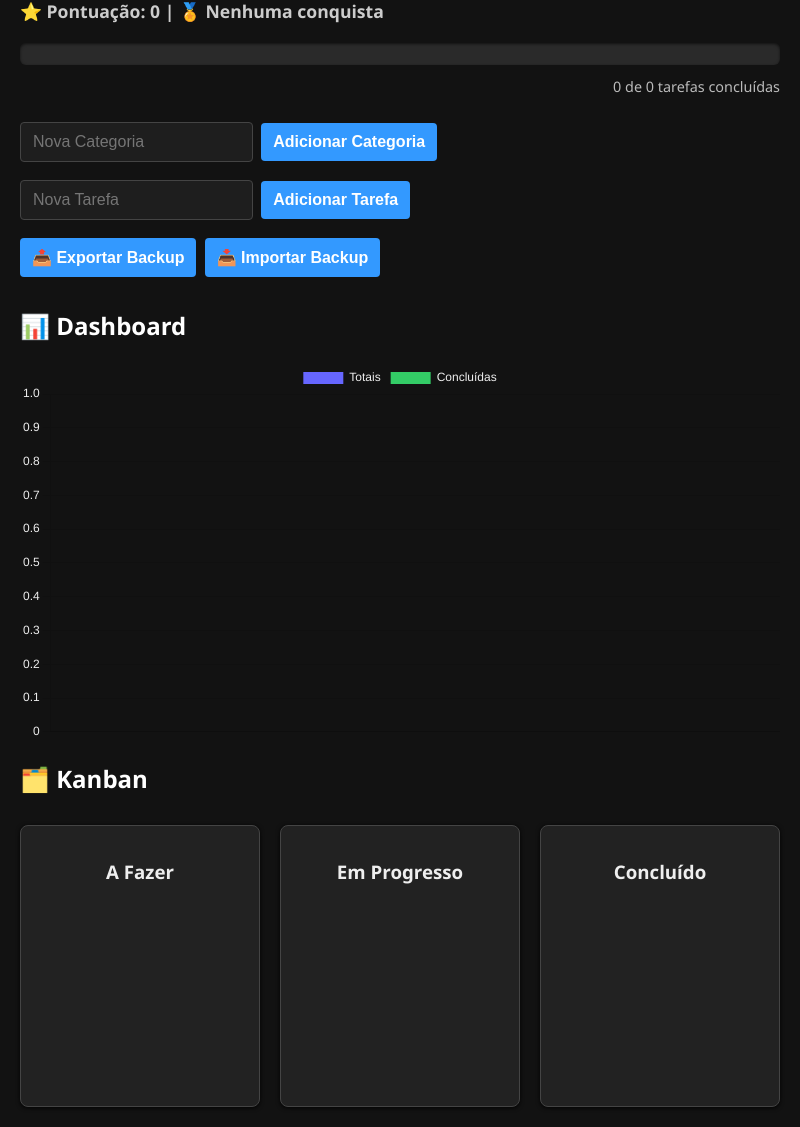
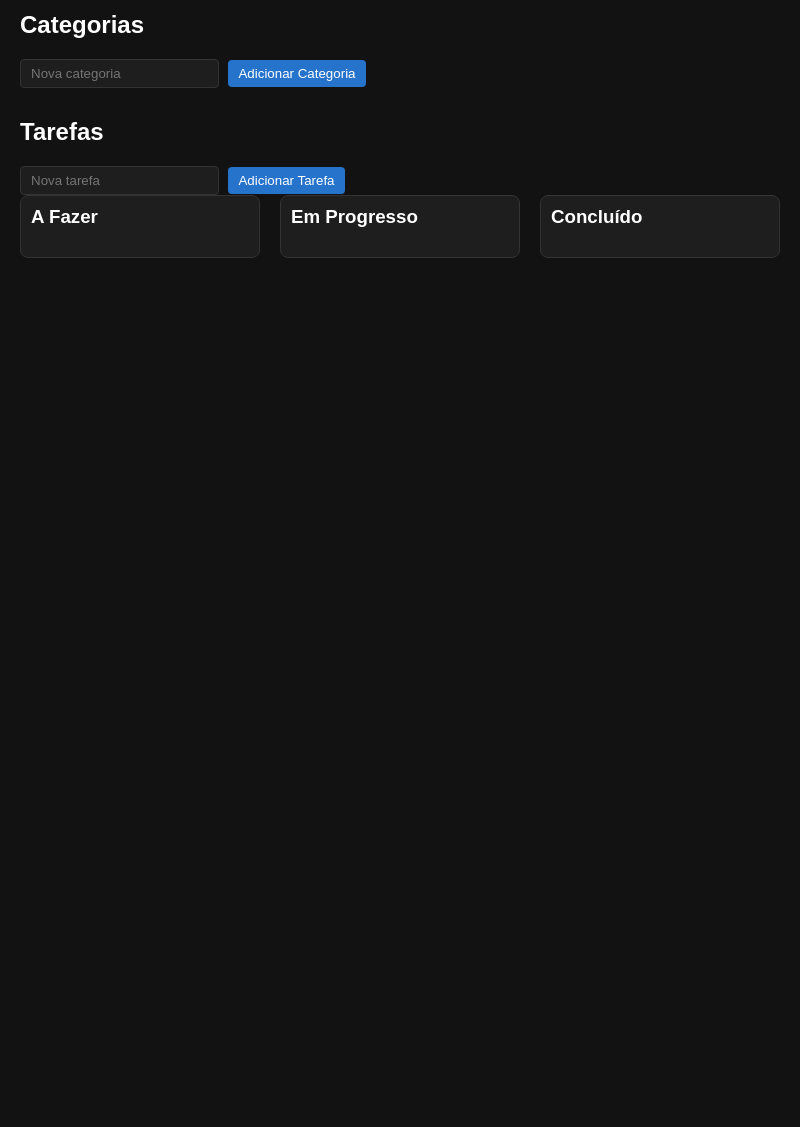
Before and after one commit to zrpires/checkListEstudos, an Electron app: page index.html in a window 800 px wide. Shown: the part 87-1214 px from the top of the page. After the commit the page ends 800 px from the top, so only its background shows below. Drawn offline with nearby package versions, Linux system fonts and the light colour scheme.

Commit message:
Commit 01

```diff
--- a/index.html
+++ b/index.html
@@ -5,48 +5,24 @@
   <meta name="viewport" content="width=device-width, initial-scale=1.0">
   <title>CheckList do Zé</title>
   <link rel="stylesheet" href="./style.css">
-  <script src="https://cdn.jsdelivr.net/npm/chart.js"></script>
+
 </head>
 <body>
-  <h1>✅ CheckList do Zé</h1>
+  <h1>CheckList do Zé</h1>
 
-  <div class="score-board">
-    ⭐ Pontuação: <span id="score">0</span> | 🏅 <span id="achievements">Nenhuma conquista</span>
+  <div class="section">
+    <h2>Categorias</h2>
+    <input id="newCategory" placeholder="Nova categoria">
+    <button onclick="addCategory()">Adicionar Categoria</button>
+    <ul id="categoryList" class="category-list"></ul>
   </div>
 
-  <div class="progress-bar">
-    <div id="progressFill"></div>
+  <div class="section">
+    <h2>Tarefas</h2>
+    <input id="newTask" placeholder="Nova tarefa">
+    <button onclick="addTask()">Adicionar Tarefa</button>
+    <div id="kanbanBoard"></div>
   </div>
-  <small id="progressText"></small>
-
-  <div class="category">
-    <input type="text" id="categoryInput" placeholder="Nova Categoria">
-    <button onclick="addCategory()">Adicionar Categoria</button>
-  </div>
-  <div id="categoryList"></div>
-
-  <div class="task-form">
-    <input type="text" id="taskInput" placeholder="Nova Tarefa">
-    <button onclick="addTask()">Adicionar Tarefa</button>
-  </div>
-
-  <div id="taskList"></div>
-
-  <button onclick="exportBackup()">📤 Exportar Backup</button>
-  <button onclick="importBackup()">📥 Importar Backup</button>
-  <input type="file" id="importFile" style="display:none">
-
-  <h2>📊 Dashboard</h2>
-  <canvas id="taskChart" width="400" height="200"></canvas>
-
-  <h2>🗂️ Kanban</h2>
-  <div class="kanban">
-    <div class="column" id="todo"><h3>📋 A Fazer</h3></div>
-    <div class="column" id="inprogress"><h3>⚙️ Em Progresso</h3></div>
-    <div class="column" id="done"><h3>✅ Concluído</h3></div>
-  </div>
-
-  <audio id="completeSound" src="complete.mp3"></audio>
 
   <script src="./script.js"></script>
 </body>
--- a/script.js
+++ b/script.js
@@ -1,60 +1,49 @@
-let tasks = JSON.parse(localStorage.getItem("tasks")) || [];
-let categories = JSON.parse(localStorage.getItem("categories")) || [];
-let currentCategory = null;
-let score = parseInt(localStorage.getItem("score")) || 0;
-let chart;
+let categories = [];
+let tasks = [];
+let collapsedCategories = [];
 
-updateScore();
-renderCategories();
-renderTasks();
-renderKanban();
-updateChart();
+function saveAndRender() {
+  localStorage.setItem('categories', JSON.stringify(categories));
+  localStorage.setItem('tasks', JSON.stringify(tasks));
+  localStorage.setItem('collapsed', JSON.stringify(collapsedCategories));
+  renderCategories();
+  renderTasks();
+}
+
+function load() {
+  categories = JSON.parse(localStorage.getItem('categories')) || [];
+  tasks = JSON.parse(localStorage.getItem('tasks')) || [];
+  collapsedCategories = JSON.parse(localStorage.getItem('collapsed')) || [];
+  renderCategories();
+  renderTasks();
+}
 
 function addCategory() {
-  const input = document.getElementById("categoryInput");
-  const category = input.value.trim();
-  if (category && !categories.includes(category)) {
-    categories.push(category);
-    input.value = "";
+  const input = document.getElementById('newCategory');
+  const name = input.value.trim();
+  if (name && !categories.includes(name)) {
+    categories.push(name);
+    input.value = '';
     saveAndRender();
   }
 }
 
-function renderCategories() {
-  const list = document.getElementById("categoryList");
-  list.innerHTML = categories.map(cat => `<button onclick="selectCategory('${cat}')">${cat}</button>`).join(" ");
-}
-
-function selectCategory(cat) {
-  currentCategory = cat;
-  renderTasks();
-  renderKanban();
-  updateChart();
-}
-
-function addTask() {
-  const input = document.getElementById("taskInput");
-  const name = input.value.trim();
-  if (name && currentCategory) {
-    tasks.push({
-      id: Date.now(),
-      name,
-      completed: false,
-      categoria: currentCategory,
-      status: 'todo'
-    });
-    input.value = "";
+function deleteCategory(cat) {
+  if (confirm(`Excluir categoria "${cat}"?`)) {
+    categories = categories.filter(c => c !== cat);
+    tasks = tasks.filter(t => t.categoria !== cat);
+    collapsedCategories = collapsedCategories.filter(c => c !== cat);
     saveAndRender();
   }
 }
 
-function toggleTask(id) {
-  const task = tasks.find(t => t.id === id);
-  if (task) {
-    task.completed = !task.completed;
-    score += task.completed ? 10 : -10;
-    if (score < 0) score = 0;
-    document.getElementById("completeSound").play();
+function addTask() {
+  const input = document.getElementById('newTask');
+  const title = input.value.trim();
+  const categoria = categories.length > 0 ? categories[0] : null;
+  if (title && categoria) {
+    tasks.push({ id: crypto.randomUUID(), titulo: title, categoria, status: 'A Fazer', concluida: false });
+    input.value = '';
     saveAndRender();
   }
 }
@@ -64,112 +53,82 @@ function deleteTask(id) {
   saveAndRender();
 }
 
-function renderTasks() {
-  const list = document.getElementById("taskList");
-  const filtered = tasks.filter(t => t.categoria === currentCategory);
-  list.innerHTML = filtered.map(t => `
-    <div class="task ${t.completed ? 'completed' : ''}" onclick="toggleTask(${t.id})">
-      ${t.name}
-      <button onclick="event.stopPropagation(); deleteTask(${t.id})">Excluir</button>
-    </div>
-  `).join("");
-  updateProgress(filtered);
+function toggleTaskCompletion(id) {
+  const task = tasks.find(t => t.id === id);
+  if (task) task.concluida = !task.concluida;
+  saveAndRender();
 }
 
-function updateProgress(filtered) {
-  const completed = filtered.filter(t => t.completed).length;
-  const percent = filtered.length ? (completed / filtered.length) * 100 : 0;
-  document.getElementById("progressFill").style.width = `${percent}%`;
-  document.getElementById("progressText").textContent = `${completed} de ${filtered.length} tarefas concluídas`;
+function toggleCategoryVisibility(cat) {
+  const index = collapsedCategories.indexOf(cat);
+  if (index >= 0) collapsedCategories.splice(index, 1);
+  else collapsedCategories.push(cat);
+  saveAndRender();
 }
 
-function updateScore() {
-  document.getElementById("score").textContent = score;
-  let conquista = "Nenhuma conquista";
-  if (score >= 50) conquista = "Iniciante";
-  if (score >= 150) conquista = "Produtivo";
-  if (score >= 300) conquista = "Especialista em CheckList";
-  document.getElementById("achievements").textContent = conquista;
+function isCategoryVisible(cat) {
+  return !collapsedCategories.includes(cat);
 }
 
-function renderKanban() {
-  ["todo", "inprogress", "done"].forEach(id => {
-    let title = "";
-    if (id === "todo") title = "A Fazer";
-    else if (id === "inprogress") title = "Em Progresso";
-    else if (id === "done") title = "Concluído";
-    document.getElementById(id).innerHTML = `<h3>${title}</h3>`;
+function renderCategories() {
+  const list = document.getElementById('categoryList');
+  list.innerHTML = categories.map(cat => `
+    <li class="category-item">
+      <span class="category-name">${cat}</span>
+      <div class="category-buttons">
+        <button onclick="toggleCategoryVisibility('${cat}')">
+          ${isCategoryVisible(cat) ? 'Ocultar' : 'Mostrar'}
+        </button>
+        <button class="danger" onclick="deleteCategory('${cat}')">Excluir</button>
+      </div>
+    </li>
+  `).join('');
+}
+
+function renderTasks() {
+  const board = document.getElementById('kanbanBoard');
+  board.innerHTML = '';
+
+  const statusList = ['A Fazer', 'Em Progresso', 'Concluído'];
+  const kanban = document.createElement('div');
+  kanban.className = 'kanban';
+
+  statusList.forEach(status => {
+    const column = document.createElement('div');
+    column.className = 'column';
+
+    const title = document.createElement('h3');
+    title.innerText = status;
+    column.appendChild(title);
+
+    categories.forEach(cat => {
+      if (isCategoryVisible(cat)) {
+        const catTitle = document.createElement('h4');
+        catTitle.innerText = cat;
+        catTitle.style.margin = '10px 0 5px 0';
+        catTitle.style.fontWeight = '500';
+        catTitle.style.color = '#999';
+        column.appendChild(catTitle);
+
+        tasks.filter(t => t.status === status && t.categoria === cat)
+          .forEach(task => {
+            const div = document.createElement('div');
+            div.className = 'task';
+            if (task.concluida) div.classList.add('completed');
+
+            div.innerHTML = `
+              <span onclick="toggleTaskCompletion('${task.id}')">${task.titulo}</span>
+              <button onclick="deleteTask('${task.id}')">&times;</button>
+            `;
+            column.appendChild(div);
+          });
+      }
+    });
+
+    kanban.appendChild(column);
   });
 
-  tasks.filter(t => t.categoria === currentCategory).forEach(task => {
-    const div = document.createElement("div");
-    div.className = "task";
-    div.textContent = task.name;
-    div.onclick = () => {
-      task.status = task.status === "todo" ? "inprogress" : task.status === "inprogress" ? "done" : "todo";
-      saveAndRender();
-    };
-    document.getElementById(task.status).appendChild(div);
-  });
+  board.appendChild(kanban);
 }
 
-function updateChart() {
-  const ctx = document.getElementById('taskChart').getContext('2d');
-  if (chart) chart.destroy();
-  const dados = categories.map(cat => {
-    const total = tasks.filter(t => t.categoria === cat).length;
-    const concluidas = tasks.filter(t => t.categoria === cat && t.completed).length;
-    return { total, concluidas };
-  });
-  chart = new Chart(ctx, {
-    type: 'bar',
-    data: {
-      labels: categories,
-      datasets: [
-        { label: 'Totais', data: dados.map(d => d.total), backgroundColor: '#6666ff' },
-        { label: 'Concluídas', data: dados.map(d => d.concluidas), backgroundColor: '#33cc66' }
-      ]
-    },
-    options: {
-      plugins: { legend: { labels: { color: '#eee' } } },
-      scales: { x: { ticks: { color: '#eee' } }, y: { ticks: { color: '#eee' } } }
-    }
-  });
-}
-
-function saveAndRender() {
-  localStorage.setItem("tasks", JSON.stringify(tasks));
-  localStorage.setItem("categories", JSON.stringify(categories));
-  localStorage.setItem("score", score);
-  renderCategories();
-  renderTasks();
-  renderKanban();
-  updateChart();
-  updateScore();
-}
-
-function exportBackup() {
-  const data = { tasks, categories, score };
-  const blob = new Blob([JSON.stringify(data)], { type: 'application/json' });
-  const url = URL.createObjectURL(blob);
-  const a = document.createElement('a');
-  a.href = url;
-  a.download = 'backup.json';
-  a.click();
-}
-
-function importBackup() {
-  document.getElementById('importFile').click();
-  document.getElementById('importFile').onchange = (e) => {
-    const file = e.target.files[0];
-    const reader = new FileReader();
-    reader.onload = (event) => {
-      const data = JSON.parse(event.target.result);
-      tasks = data.tasks || [];
-      categories = data.categories || [];
-      score = data.score || 0;
-      saveAndRender();
-    };
-    reader.readAsText(file);
-  };
-}
+load();
--- a/style.css
+++ b/style.css
@@ -1,130 +1,111 @@
-body {
-  background-color: #121212;
-  color: #e0e0e0;
-  font-family: 'Segoe UI', Tahoma, Geneva, Verdana, sans-serif;
-  margin: 20px auto;
-  max-width: 900px;
-  padding: 0 20px;
+:root {
+  --bg: #121212;
+  --bg-card: #1e1e1e;
+  --text: #fff;
+  --border: #333;
+  --primary: #2673cc;
+  --danger: #cc4444;
 }
 
-h1, h2, h3 {
-  color: #ffffff;
-  font-weight: 600;
+body {
+  background-color: var(--bg);
+  color: var(--text);
+  font-family: Arial, sans-serif;
+  margin: 0;
+  padding: 20px;
 }
 
-input, button {
-  padding: 10px 12px;
-  margin: 6px 4px 12px 0;
-  border-radius: 4px;
-  border: 1px solid #444;
-  font-size: 1rem;
-  background-color: #1e1e1e;
-  color: #e0e0e0;
-  transition: border-color 0.3s ease;
+h1 {
+  margin-bottom: 20px;
 }
 
-input:focus {
-  outline: none;
-  border-color: #3399ff;
+.section {
+  margin-bottom: 30px;
+}
+
+input {
+  background-color: var(--bg-card);
+  color: var(--text);
+  border: 1px solid var(--border);
+  padding: 6px 10px;
+  border-radius: 4px;
 }
 
 button {
-  background-color: #3399ff;
-  color: white;
+  background-color: var(--primary);
+  color: var(--text);
+  border: none;
+  padding: 6px 10px;
+  margin-left: 5px;
+  border-radius: 4px;
   cursor: pointer;
-  border: none;
-  min-width: 120px;
-  font-weight: 600;
 }
 
 button:hover {
-  background-color: #2673cc;
+  opacity: 0.9;
 }
 
-.task {
-  padding: 10px 15px;
-  background-color: #222222;
-  border: 1px solid #444;
-  margin: 8px 0;
-  border-radius: 5px;
-  display: flex;
-  justify-content: space-between;
-  align-items: center;
-  font-size: 1rem;
-  color: #ccc;
+button.danger {
+  background-color: var(--danger);
 }
 
-.task.completed {
-  text-decoration: line-through;
-  color: #777;
-  font-style: italic;
+.category-list {
+  list-style: none;
+  padding: 0;
 }
 
-.task button {
-  background: transparent;
-  color: #ff6666;
-  border: none;
-  font-size: 1.2rem;
-  padding: 0 6px;
-  cursor: pointer;
-  transition: color 0.3s ease;
+.category-item {
+  display: flex;
+  align-items: center;
+  justify-content: space-between;
+  background-color: var(--bg-card);
+  border: 1px solid var(--border);
+  border-radius: 8px;
+  padding: 10px 15px;
+  margin-bottom: 10px;
 }
 
-.task button:hover {
-  color: #cc4444;
+.category-name {
+  font-weight: 500;
 }
 
-.score-board {
-  margin-bottom: 20px;
-  font-weight: 600;
-  font-size: 1.1rem;
-  color: #ccc;
-}
-
-.progress-bar {
-  width: 100%;
-  background-color: #2a2a2a;
-  border-radius: 6px;
-  overflow: hidden;
-  height: 22px;
-  margin-bottom: 12px;
-  box-shadow: inset 0 1px 3px rgba(0,0,0,0.6);
-}
-
-#progressFill {
-  background-color: #3399ff;
-  height: 100%;
-  width: 0%;
-  transition: width 0.3s ease;
-}
-
-#progressText {
-  font-size: 0.9rem;
-  color: #bbb;
-  margin-bottom: 20px;
-  display: block;
-  text-align: right;
+.category-buttons {
+  display: flex;
+  gap: 8px;
 }
 
 .kanban {
   display: flex;
   gap: 20px;
-  margin-top: 30px;
 }
 
 .column {
-  flex: 1;
-  background-color: #222222;
-  border: 1px solid #444;
+  background-color: var(--bg-card);
+  border: 1px solid var(--border);
   border-radius: 8px;
-  padding: 15px;
-  min-height: 250px;
-  box-shadow: 0 1px 4px rgba(0,0,0,0.9);
+  padding: 10px;
+  width: 250px;
 }
 
 .column h3 {
-  text-align: center;
-  color: #eee;
-  margin-bottom: 15px;
-  font-weight: 600;
+  margin-top: 0;
 }
+
+.task {
+  background-color: #2a2a2a;
+  padding: 8px;
+  border-radius: 6px;
+  margin-bottom: 8px;
+  display: flex;
+  justify-content: space-between;
+  align-items: center;
+}
+
+.task span {
+  cursor: pointer;
+}
+
+.task.completed {
+  text-decoration: line-through;
+  opacity: 0.6;
+}
```
